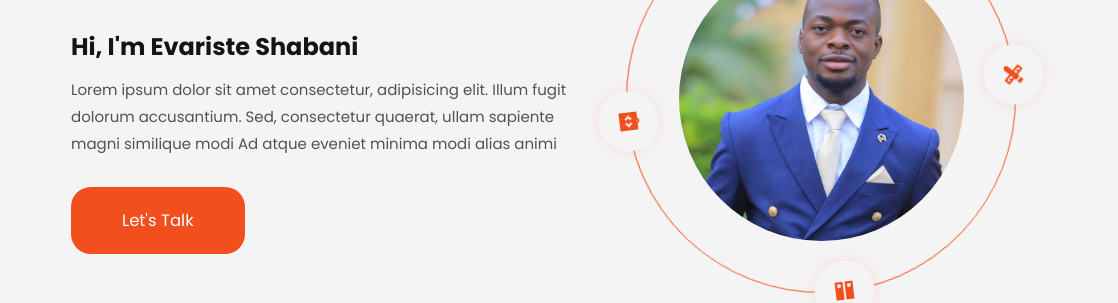
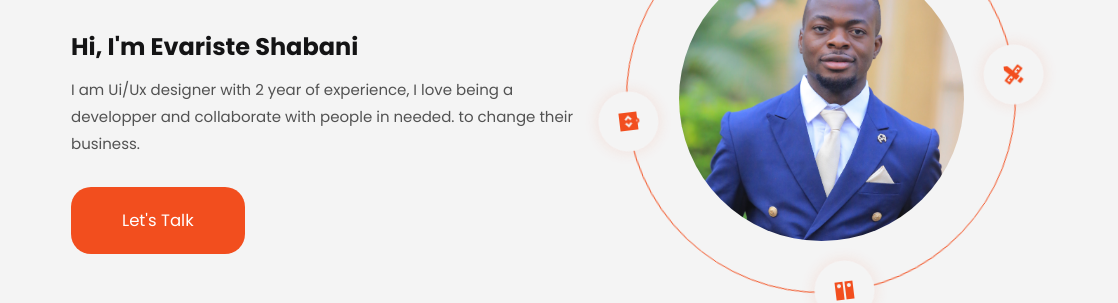
Before and after one commit to Evariste23/portfolio.github.io, a plain HTML site: page index.html in a window 1280 px wide. Shown: the part 322-625 px from the top of the page, 162-1280 px from the left. Drawn offline with nearby package versions, Linux system fonts and the light colour scheme; files whose address does not match are found by name; a web font is replaced by a local one.

Commit message:
Update index.html

```diff
--- a/index.html
+++ b/index.html
@@ -47,8 +47,8 @@
             <div class="info">
                  <h1>UX/UI Designer & FullStack Web Developer</h1>
                 <h3>Hi, I'm Evariste Shabani</h3>
-                <p>Lorem ipsum dolor sit amet consectetur, adipisicing elit. Illum fugit dolorum accusantium. Sed,
-                   consectetur quaerat, ullam sapiente magni similique modi Ad atque eveniet minima modi alias animi
+                <p>I am Ui/Ux designer with 2 year of experience, I love being a developper and collaborate with people in needed.
+                    to change their business.
                 </p>
                      <a href="#contact" class="btn btn-primary" style="border-radius: 20px;">Let's Talk</a>
             </div>
```
